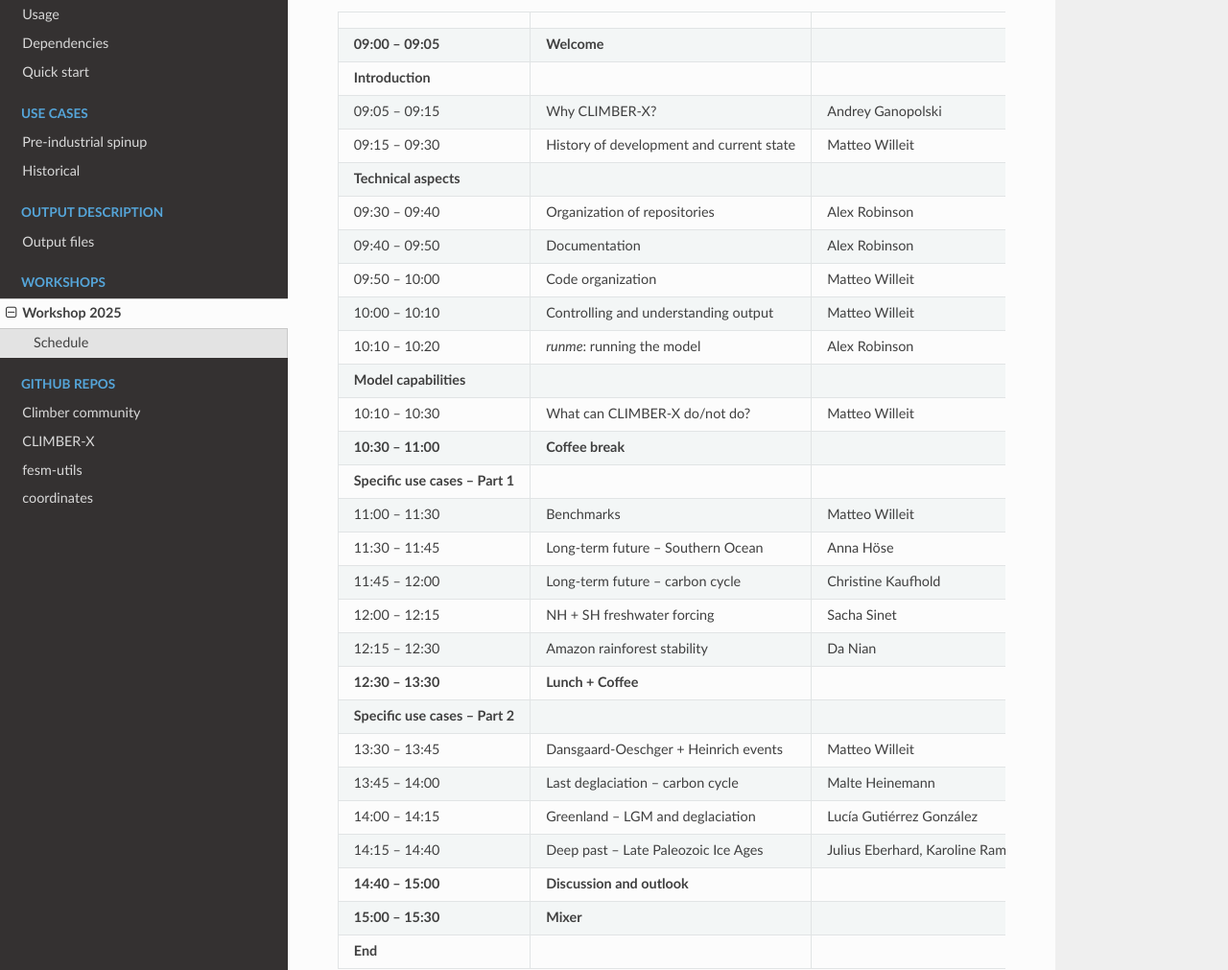
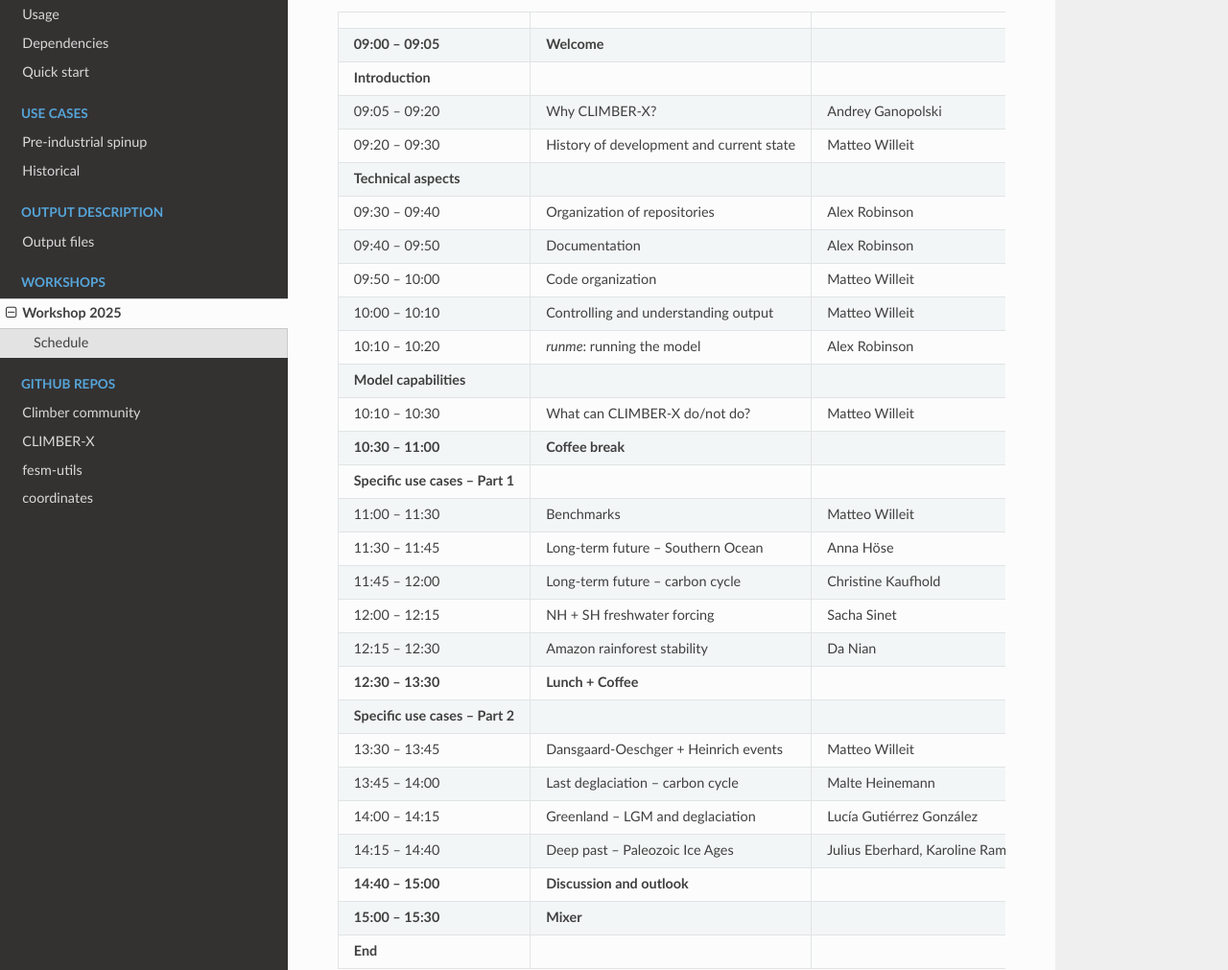
Before and after one commit to cxesmc/climber-docs, an MkDocs documentation site: the page built from docs/workshops/2025/index.md, in a window 1280 px wide and 1400 px high, scrolled down 231 px. Shown: the part 237-1248 px from the top of the window at 96% size. Built offline with MkDocs 1.6.1, drawn with Linux system fonts in a browser that asks for light colours; nearby versions of some CDN libraries.

Commit message:
agenda update

```diff
--- a/docs/workshops/2025/index.md
+++ b/docs/workshops/2025/index.md
@@ -15,8 +15,8 @@ Welcome to the inugural workshop. The goal is to discuss how CLIMBER-X can be us
 | --- | --- | --- |
 | **09:00 – 09:05** | **Welcome**
 | **Introduction**
-| 09:05 – 09:15	| Why CLIMBER-X? 				| Andrey Ganopolski |
-| 09:15 – 09:30	| History of development and current state 	| Matteo Willeit |
+| 09:05 – 09:20	| Why CLIMBER-X? 				| Andrey Ganopolski |
+| 09:20 – 09:30	| History of development and current state 	| Matteo Willeit |
 | **Technical aspects**
 | 09:30 – 09:40	| Organization of repositories 			| Alex Robinson |
 | 09:40 – 09:50	| Documentation 				| Alex Robinson
@@ -37,7 +37,7 @@ Welcome to the inugural workshop. The goal is to discuss how CLIMBER-X can be us
 | 13:30 – 13:45	| Dansgaard-Oeschger + Heinrich events 		| Matteo Willeit
 | 13:45 – 14:00	| Last deglaciation – carbon cycle		| Malte Heinemann
 | 14:00 – 14:15	| Greenland – LGM and deglaciation		| Lucía Gutiérrez González
-| 14:15 – 14:40	| Deep past – Late Paleozoic Ice Ages		| Julius Eberhard, Karoline Ramin, Louis Lacassagne |
+| 14:15 – 14:40	| Deep past – Paleozoic Ice Ages		| Julius Eberhard, Karoline Ramin, Louis Lacassagne |
 | **14:40 – 15:00** | **Discussion and outlook**
 | **15:00 – 15:30** | **Mixer**
 | **End**
```
